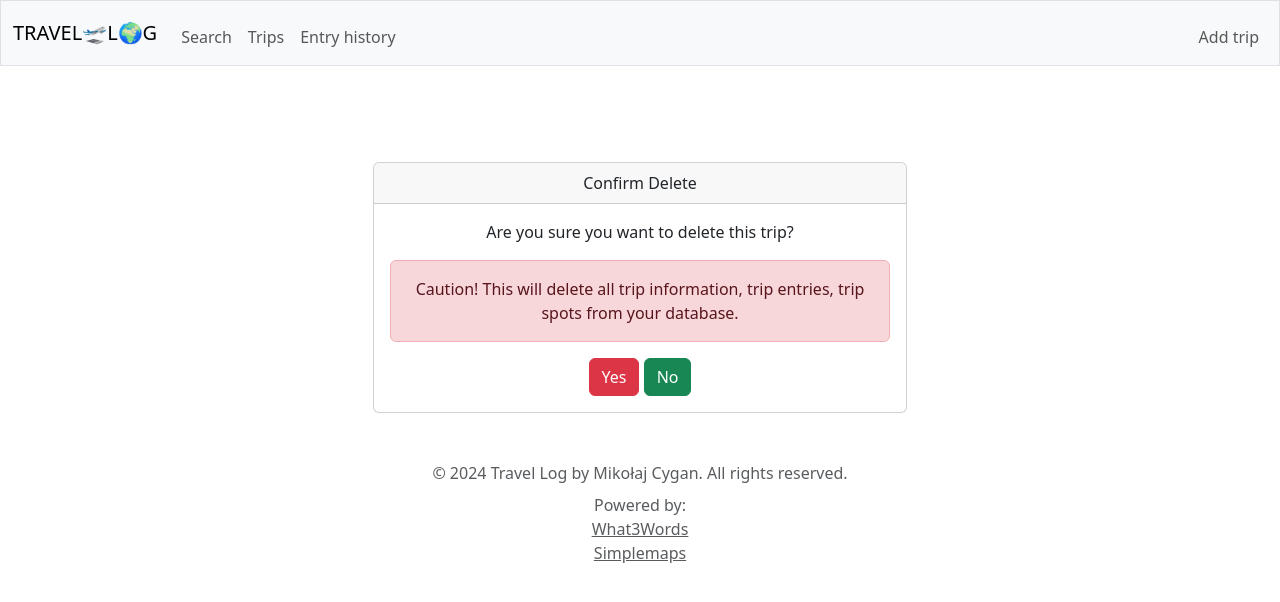
After one commit to Skidmeister/cs50_travel_log, a Flask app: page /delete-trip/1 in a window 1280 px wide. The commit adds this page. Shown: the top 602 px of the page. Run offline with Flask 3, Linux system fonts and the light colour scheme; parts of the project's set-up code (start-up, migrations or seed data) failed here and were passed over; some libraries are stand-ins or nearby versions.

Commit message:
Refreshed look of trip. Apology message if trying to generate card without image. Deletion of trip.

```diff
--- a/app.py
+++ b/app.py
@@ -7,7 +7,7 @@ from flask import Flask, flash, redirect, render_template, request, url_for, sen
 from datetime import datetime
 import folium
 
-from helpers import get_w3w, get_city_coordinates, create_postcard
+from helpers import get_w3w, get_city_coordinates, create_postcard, check_image_present
 
 import pandas as pd
 
@@ -83,13 +83,7 @@ def trip(id):
     entries = db.execute("SELECT * FROM entries WHERE trip_id = ? ORDER BY datetime DESC", id)
     spots = db.execute("SELECT * FROM spots WHERE trip_id = ? ORDER By datetime DESC", id)
 
-    image_name = None
-    # IMAGE: check if the image is there
-    for file in os.listdir('static/uploads'):
-        file_id, file_ext = os.path.splitext(file)
-
-        if file_id == str(id):
-            image_name = file
+    image_name = check_image_present(trip_id=id)
 
     #map
     # getting to the csv-database to get the basic coordinates of a city
@@ -198,6 +192,7 @@ def edit_entry(id):
 
 @app.route("/delete-entry/<int:id>", methods=["GET", "POST"])
 def delete_entry(id):
+    """deletes entry from the database"""
     entry = db.execute("SELECT * FROM entries WHERE id = ?", id)[0]
     if request.method == "POST":
         if request.form.get("confirm") == 'yes':
@@ -209,6 +204,29 @@ def delete_entry(id):
 
     else:
         return render_template("delete_entry.html", id=id, entry=entry)
+
+
+@app.route("/delete-trip/<int:id>", methods=["GET", "POST"])
+def delete_trip(id):
+    """deletes trip from the database"""
+    trip = db.execute("SELECT * FROM trips WHERE id = ?", id)[0]
+    if request.method == "POST":
+        if request.form.get("confirm") == 'yes':
+            # deletions in the database
+            db.execute("DELETE FROM entries WHERE trip_id=?", trip['id'])
+            db.execute("DELETE FROM spots WHERE trip_id=?", trip['id'])
+            db.execute("DELETE FROM trips where id=?", id)
+            image_name = check_image_present(trip_id=id)
+            if image_name:
+                os.remove(f"static/uploads/{image_name}")
+            # feedback for the user
+            flash(f"Successfully deleted {trip['title']} trip.")
+        else:
+            flash("Deletion cancelled.")
+        return redirect(url_for("trip", id=trip['id']))
+
+    else:
+        return render_template("delete_trip.html", id=id, trip=trip)
 
 
 @app.route("/history")
@@ -262,21 +280,24 @@ def add_spot(trip_id):
 def generate_postcard(trip_id):
     """Generates a pdf postcard"""
     trip = db.execute("SELECT * FROM trips WHERE id = ?", trip_id)[0]
-    if request.method == "POST":
-        recipient = request.form.get("recipient")
-        message = request.form.get("message")
-        sender = request.form.get("sender")
-        greeting = request.form.get("greeting")
-        regards = request.form.get("regards")
-        signature = request.form.get("signature")
+    if check_image_present(trip_id=trip_id):
+        if request.method == "POST":
+            recipient = request.form.get("recipient")
+            message = request.form.get("message")
+            sender = request.form.get("sender")
+            greeting = request.form.get("greeting")
+            regards = request.form.get("regards")
+            signature = request.form.get("signature")
 
 
-        create_postcard(recipient, sender, greeting, message, regards, signature, trip)
-        flash('The postcard has been successfully generated and can be found in the "postcards" folder.')
-        return redirect(url_for("trip", id=trip['id']))
+            create_postcard(recipient, sender, greeting, message, regards, signature, trip)
+            flash('The postcard has been successfully generated and can be found in the "postcards" folder.')
+            return redirect(url_for("trip", id=trip['id']))
 
+        else:
+            return render_template("generate_postcard.html", trip_id = trip['id'], trip=trip)
     else:
-        return render_template("generate_postcard.html", trip_id = trip['id'], trip=trip)
+        return apology("Unfortunately it is impossible to generate postcard without an image. Upload image to this trip first.")
 
 
 # run app.py when the file is run
--- /dev/null
+++ b/templates/delete_trip.html
@@ -0,0 +1,30 @@
+{% extends "layout.html" %}
+
+{% block title %}
+    Confrim trip delete
+{% endblock %}
+
+{% block main %}
+    <div class="container mt-5">
+        <div class="row justify-content-center">
+            <div class="col-md-6">
+                <div class="card text-center">
+                    <div class="card-header">
+                        Confirm Delete
+                    </div>
+                    <div class="card-body">
+                        <p class="card-text">Are you sure you want to delete this trip?</p>
+                        <div class="alert alert-danger" role="alert">
+                            Caution! This will delete all trip information, trip entries, trip spots from your database.
+                          </div>
+                        <form method="POST" action="{{ url_for('delete_trip', id=trip['id']) }}">
+                            <button type="submit" name="confirm" value="yes" class="btn btn-danger">Yes</button>
+                            <button type="submit" name="confirm" value="no" class="btn btn-success">No</button>
+                        </form>
+                    </div>
+                </div>
+            </div>
+        </div>
+    </div>
+
+{% endblock %}
```
Also changed, not shown: helpers.py (+8 -0 lines), templates/trip.html (+37 -35 lines).
